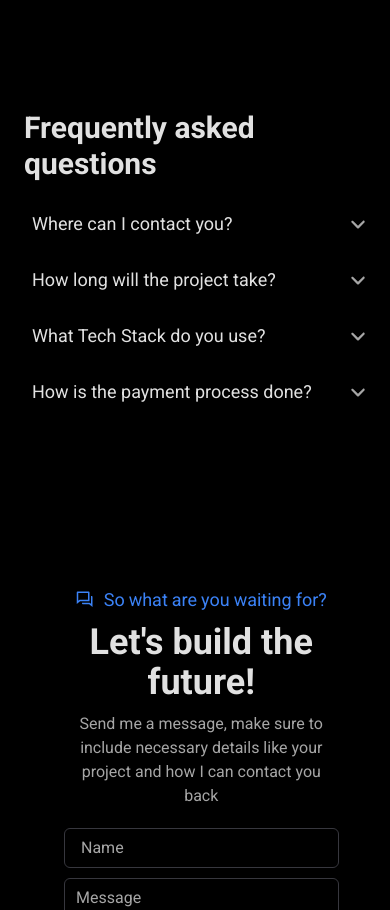
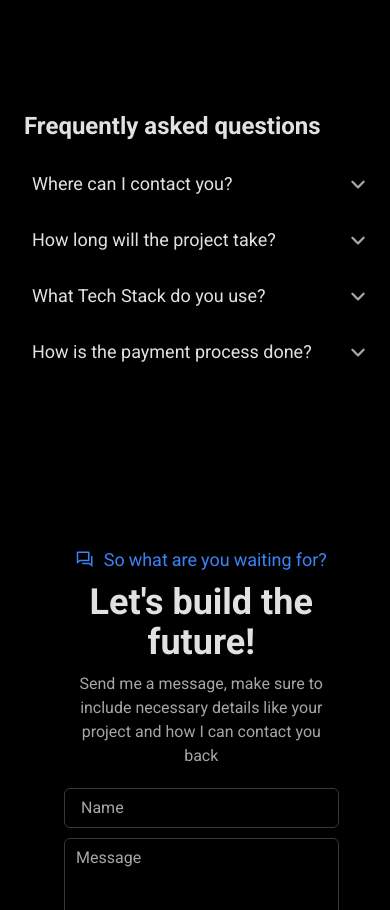
Before and after one commit to Humboorgir/portfolio-v3, a Next.js app: page / in a window 390 px wide. Shown: the part 4913-5823 px from the top of the page. Built offline with nearby package versions, Linux system fonts and the light colour scheme.

Commit message:
feat(FAQ): make FAQ responsive

```diff
--- a/src/components/home/faq-section/faq-section.tsx
+++ b/src/components/home/faq-section/faq-section.tsx
@@ -31,8 +31,8 @@ const FAQSection = () => {
   ];
 
   return (
-    <Container className="mb-32">
-      <Text className="text-foreground/90 mb-4" variant="h2">
+    <Container className="mb-32 w-full max-w-screen-md">
+      <Text className="text-foreground/90 mb-4" variant="h3">
         Frequently asked questions
       </Text>
       <Accordion items={accordionItems} />
--- a/src/components/ui/accordion/accordion.tsx
+++ b/src/components/ui/accordion/accordion.tsx
@@ -24,10 +24,10 @@ const Accordion = forwardRef<HTMLDivElement, AccordionProps>(
     }
 
     return (
-      <div className="max-w-xl" ref={ref} {...props}>
+      <div className={className} ref={ref} {...props}>
         {items.map((item, i) => {
           return (
-            <div className={cn("mb-1", className)}>
+            <div className="mb-1">
               <button
                 onClick={() => toggleOpen(i)}
                 className="w-full hover:bg-accent/80 active:bg-secondary/90 active:transition-all
```
